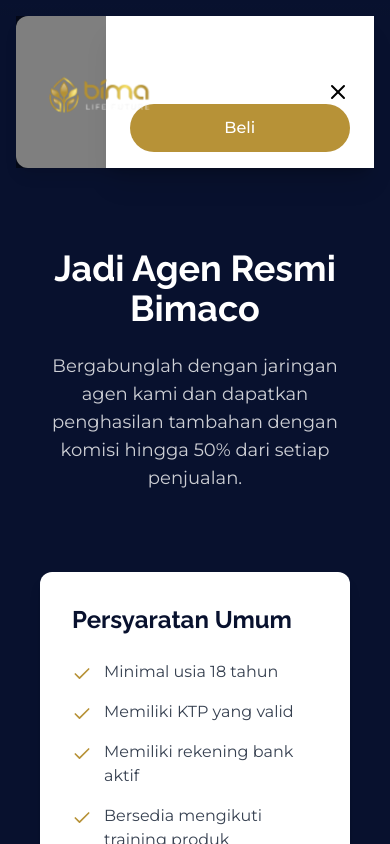
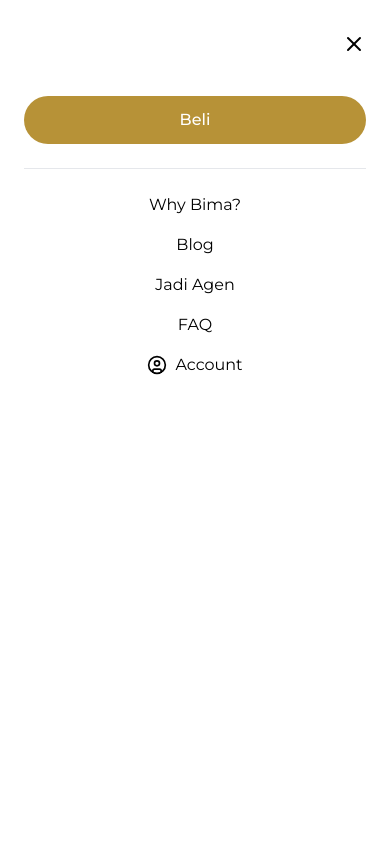
Before and after one commit to ErdhyErnando/bimaco-landing-page, a Next.js app: page /become-agent in a window 390 px wide. Both pictures are taken after a click on the button "Open menu". Shown: the top 844 px of the page. Built offline with nearby package versions, Linux system fonts and the light colour scheme.

Commit message:
feat: header kinda fixed

```diff
--- a/components/nav-bar.tsx
+++ b/components/nav-bar.tsx
@@ -19,6 +19,9 @@ export default function NavBar() {
       if (!mobileMenuOpen) {
         // Set visible if scrolling up or at the top of the page
         setVisible(prevScrollPos > currentScrollPos || currentScrollPos < 10);
+      } else {
+        // Keep navbar visible when menu is open
+        setVisible(true);
       }
 
       setPrevScrollPos(currentScrollPos);
@@ -40,9 +43,25 @@ export default function NavBar() {
     return () => window.removeEventListener("resize", handleResize);
   }, [mobileMenuOpen]);
 
+  // Prevent body scroll when mobile menu is open
+  useEffect(() => {
+    if (mobileMenuOpen) {
+      document.body.style.overflow = "hidden";
+    } else {
+      document.body.style.overflow = "unset";
+    }
+    // Cleanup function to reset overflow when component unmounts
+    return () => {
+      document.body.style.overflow = "unset";
+    };
+  }, [mobileMenuOpen]);
+
   return (
+    // Wrap everything in a React Fragment
+    <>
       <nav
-      className={`sticky top-0 z-50 w-full max-w-7xl mx-auto my-4 py-4 px-6 md:px-12 flex items-center justify-between bg-white text-black rounded-xl shadow-lg transition-transform duration-300 ${
+        // Ensure the nav itself has a high z-index, but lower than the menu
+        className={`sticky top-0 z-40 w-full max-w-7xl mx-auto my-4 sm:py-1 md:py-4 px-6 md:px-12 flex items-center justify-between bg-white text-black rounded-xl shadow-lg transition-transform duration-300 ${
           visible ? "translate-y-0" : "-translate-y-full"
         }`}
       >
@@ -55,7 +74,7 @@ export default function NavBar() {
             Beli
           </Link>
           <Link
-          href="/why-bima"
+            href="#why-bima"
             className="text-black hover:text-[#B79237] transition-all font-montserrat"
           >
             Why Bima?
@@ -69,15 +88,21 @@ export default function NavBar() {
         </div>
 
         {/* Logo - Left on mobile, centered on desktop */}
-      <div className="md:absolute md:left-1/2 md:transform md:-translate-x-1/2 z-20">
+        {/* Ensure logo stays above overlay when menu is closed, but below when open */}
+        <div
+          className={`md:absolute md:left-1/2 md:transform md:-translate-x-1/2 ${
+            mobileMenuOpen ? "z-0" : "z-20"
+          }`}
+        >
           <Link href="/">
-          <div className="flex flex-col items-center">
+            <div className="relative flex flex-col items-center">
               <Image
                 src={bimacoLogo}
                 alt="Bimaco Logo"
-              width={120}
-              height={50}
-              className="object-contain"
+                objectFit="cover"
+                width={100}
+                height={40}
+                className=""
               />
               {/* <span className="text-xs text-[#B79237] mt-1 font-montserrat">
                 LIFE FUTURE
@@ -106,8 +131,11 @@ export default function NavBar() {
         </div>
 
         {/* Mobile Hamburger Menu Button - Visible only on mobile */}
+        {/* Ensure button is above everything when menu is open */}
         <button
-        className="md:hidden z-20 text-black hover:text-[#B79237] transition-all"
+          className={`md:hidden text-black hover:text-[#B79237] transition-all ${
+            mobileMenuOpen ? "z-50 fixed top-8 right-6" : "z-20"
+          }`} // Adjust z-index and position when open
           onClick={() => setMobileMenuOpen(!mobileMenuOpen)}
           aria-label={mobileMenuOpen ? "Close menu" : "Open menu"}
         >
@@ -118,21 +146,42 @@ export default function NavBar() {
           )}
         </button>
 
-      {/* Mobile Menu Overlay */}
+        {/* Mobile Menu Overlay and Panel are moved outside the nav element below */}
+      </nav>
+
+      {/* Mobile Menu Overlay - Now outside nav */}
+      {/* Use a higher z-index (e.g., z-40) */}
       <div
-        className={`fixed inset-0 bg-black bg-opacity-50 z-10 md:hidden transition-opacity duration-300 ${
+        className={`fixed inset-0 bg-black bg-opacity-50 z-40 md:hidden transition-opacity duration-300 ${
           mobileMenuOpen ? "opacity-100" : "opacity-0 pointer-events-none"
         }`}
         onClick={() => setMobileMenuOpen(false)}
       />
 
-      {/* Mobile Menu Panel */}
+      {/* Mobile Menu Panel - Now outside nav */}
+      {/* Use the highest z-index (e.g., z-50) */}
       <div
-        className={`fixed right-0 top-0 h-full w-3/4 max-w-xs bg-white z-10 md:hidden shadow-xl transform transition-transform duration-300 ease-in-out ${
+        className={`fixed right-0 top-0 h-full w-full bg-white z-50 md:hidden shadow-xl transform transition-transform duration-300 ease-in-out ${
           mobileMenuOpen ? "translate-x-0" : "translate-x-full"
-        } flex flex-col p-6 overflow-y-auto`}
+        } flex flex-col p-6 pt-24 overflow-y-auto`} // Added pt-24 for spacing below fixed button
       >
-        <div className="flex flex-col space-y-6 mt-16">
+        {" "}
+        <button
+          className={`md:hidden text-black hover:text-[#B79237] transition-all ${
+            mobileMenuOpen ? "z-50 fixed top-8 right-6" : "z-20"
+          }`} // Adjust z-index and position when open
+          onClick={() => setMobileMenuOpen(!mobileMenuOpen)}
+          aria-label={mobileMenuOpen ? "Close menu" : "Open menu"}
+        >
+          {mobileMenuOpen ? (
+            <X className="w-6 h-6" />
+          ) : (
+            <Menu className="w-6 h-6" />
+          )}
+        </button>
+        {/* Content is pushed down by pt-24 */}
+        <div className="flex flex-col space-y-6">
+          {/* Beli Button */}
           <Link
             href="/buy"
             className="bg-[#B79237] text-white px-6 py-3 rounded-full font-medium hover:bg-opacity-90 transition-all text-center font-montserrat"
@@ -141,7 +190,8 @@ export default function NavBar() {
             Beli
           </Link>
 
-          <div className="border-t border-gray-200 pt-6 flex flex-col space-y-4">
+          {/* Links Section */}
+          <div className="border-t border-gray-200 pt-6 flex flex-col space-y-4 items-center">
             <Link
               href="/why-bima"
               className="text-black hover:text-[#B79237] transition-all font-montserrat"
@@ -181,6 +231,6 @@ export default function NavBar() {
           </div>
         </div>
       </div>
-    </nav>
+    </> // Close the React Fragment
   );
 }
--- a/components/why-bimaco-section.tsx
+++ b/components/why-bimaco-section.tsx
@@ -1,4 +1,4 @@
-import { Coffee, Heart, Star, Zap, Shield, Trophy } from "lucide-react"
+import { Coffee, Heart, Star, Zap, Shield, Trophy } from "lucide-react";
 
 const features = [
   {
@@ -31,16 +31,18 @@ const features = [
     title: "Award Winning",
     description: "Penghargaan kualitas internasional",
   },
-]
+];
 
 export default function WhyBimacoSection() {
   return (
-    <section className="w-full py-16 px-6 md:px-12 relative">
-      <h2 className="text-4xl md:text-5xl font-bold text-center mb-16 font-raleway text-white">WHY BIMACO?</h2>
+    <section id="why-bima" className="w-full py-16 px-6 md:px-12 relative">
+      <h2 className="text-4xl md:text-5xl font-bold text-center mb-16 font-raleway text-white">
+        WHY BIMACO?
+      </h2>
 
       <div className="max-w-6xl mx-auto grid grid-cols-1 md:grid-cols-2 lg:grid-cols-3 gap-8">
         {features.map((feature, index) => {
-          const Icon = feature.icon
+          const Icon = feature.icon;
           return (
             <div key={index} className="relative pt-8 group">
               {/* Icon Circle */}
@@ -50,11 +52,15 @@ export default function WhyBimacoSection() {
 
               {/* Card */}
               <div className="bg-[#B79237] rounded-xl p-6 pt-12 text-center min-h-[200px] flex flex-col items-center justify-center">
-                <h3 className="text-xl font-bold mb-2 font-montserrat text-white">{feature.title}</h3>
-                <p className="text-sm font-montserrat text-white/90">{feature.description}</p>
+                <h3 className="text-xl font-bold mb-2 font-montserrat text-white">
+                  {feature.title}
+                </h3>
+                <p className="text-sm font-montserrat text-white/90">
+                  {feature.description}
+                </p>
               </div>
             </div>
-          )
+          );
         })}
       </div>
 
@@ -63,5 +69,5 @@ export default function WhyBimacoSection() {
         <div className="h-px bg-gradient-to-r from-transparent via-[#B79237] to-transparent opacity-70"></div>
       </div>
     </section>
-  )
+  );
 }
```
Lines whose indentation alone changed are shown as unchanged.
